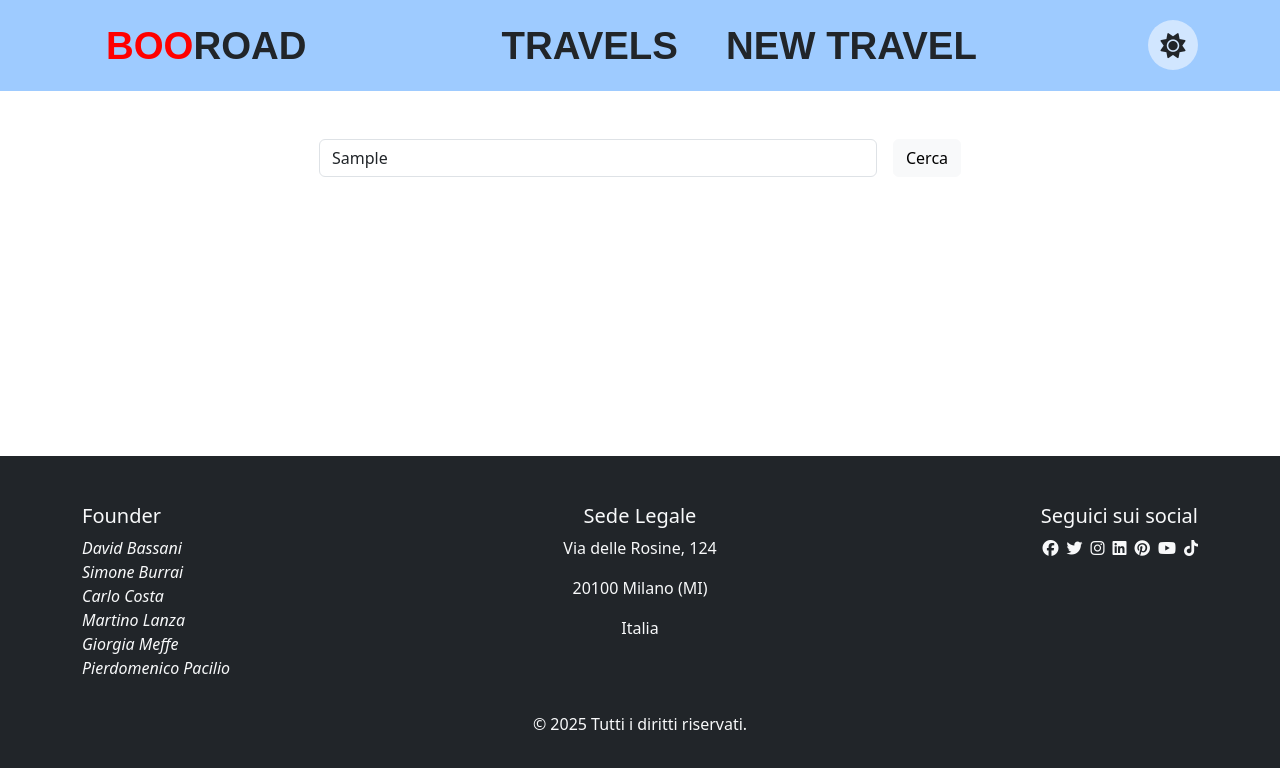
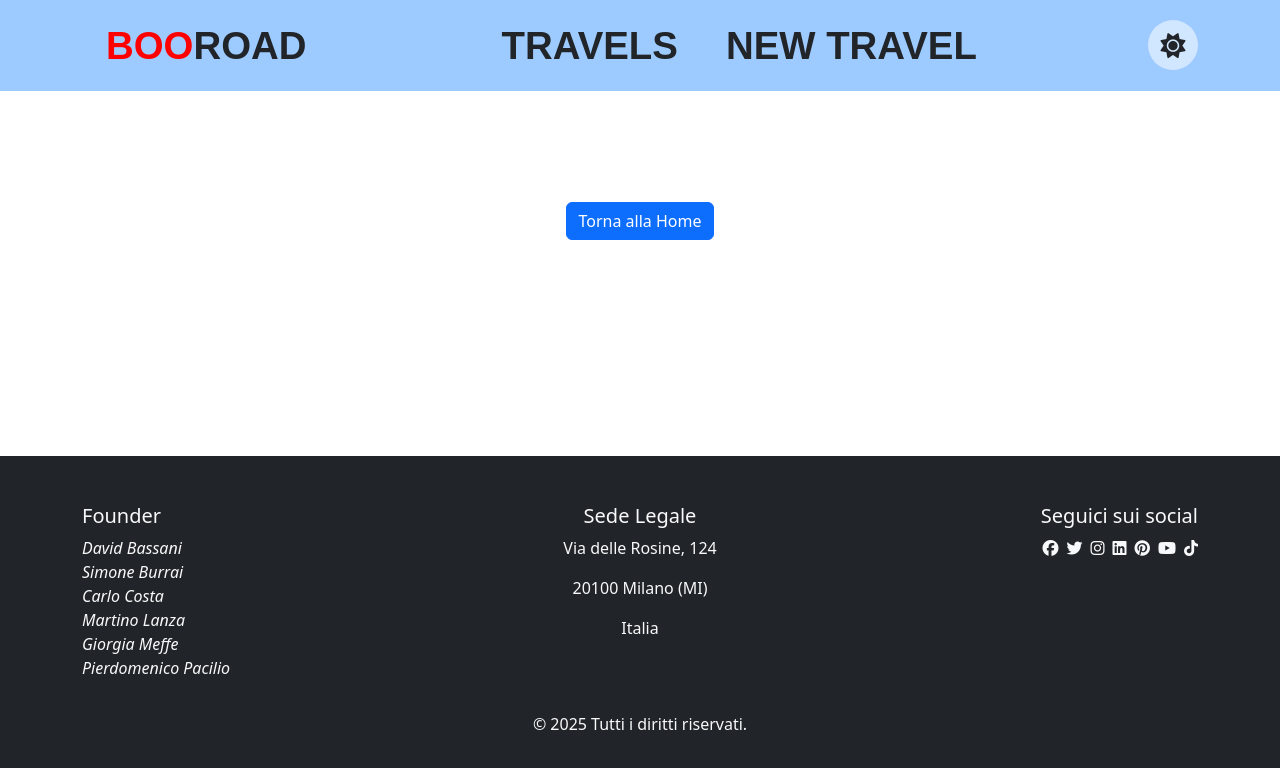
Before and after one commit to simoneburrai/boo-road-webapp, a React (Vite) app: page /travels/1/travellers in a window 1280 px wide. Both pictures are taken after typing "Sample" into the empty fields and a click on the button "Cerca". Shown: the top 768 px of the page. Built offline with nearby package versions, Linux system fonts and the light colour scheme; a web font is replaced by a local one.

Commit message:
fix: resolved adding problems

```diff
--- a/src/pages/AllTravellers.jsx
+++ b/src/pages/AllTravellers.jsx
@@ -1,57 +1,67 @@
-
 import { useParams, useNavigate, Link } from "react-router-dom";
-import { useTravels } from "../contexts/TravelContext"
-
-import TravellerCard from "../components/travellers/TravellerCard"
-import { useState } from "react";
+import { useTravels } from "../contexts/TravelContext";
+import TravellerCard from "../components/travellers/TravellerCard";
+import { useState, useEffect } from "react";
 import SearchBarTraveller from "../components/SearchBarTraveller";
-
 
 const AllTravellers = () => {
     const navigate = useNavigate();
-    let { travelId } = useParams();
+    const { travelId } = useParams();
+    const parsedTravelId = parseInt(travelId);
 
+    const { filteredTravellers } = useTravels();
+    const [selectedTravellers, setSelectedTravellers] = useState([]);
+    const [searchName, setSearchName] = useState("");
 
-    travelId = parseInt(travelId);
-    const { travellers } = useTravels()
-    const currentTravellers = travellers.filter(traveller => traveller.travelId === travelId)
-    const [filteredTravellers, setFilteredTravellers] = useState(currentTravellers);
-    const [searchName, setSearchName] = useState("");
+    useEffect(() => {
+        const filtered = filteredTravellers.filter(
+            (traveller) => traveller.travelId === parsedTravelId
+        );
+        setSelectedTravellers(filtered);
+    }, [filteredTravellers, parsedTravelId]);
 
     const handleSearch = (name) => {
         setSearchName(name);
         if (name === "") {
-            setFilteredTravellers(currentTravellers);
+            const filtered = filteredTravellers.filter(
+                (traveller) => traveller.travelId === parsedTravelId
+            );
+            setSelectedTravellers(filtered);
         } else {
-            const filtered = currentTravellers.filter(traveller =>
-                traveller.name.toLowerCase().includes(name.toLowerCase()) ||
+            const filtered = filteredTravellers.filter(
+                (traveller) =>
+                    traveller.travelId === parsedTravelId &&
+                    (traveller.name.toLowerCase().includes(name.toLowerCase()) ||
                         traveller.surname.toLowerCase().includes(name.toLowerCase()) ||
-                traveller.nationality.toLowerCase().includes(name.toLowerCase()));
-            setFilteredTravellers(filtered);
+                        traveller.nationality.toLowerCase().includes(name.toLowerCase()))
+            );
+            setSelectedTravellers(filtered);
         }
     };
 
-    // useEffect(()=> {
-    //     if(currentTravellers.length === 0){
-    //         navigate("/notfound");
-    //     }
-    // }, [currentTravellers, navigate])
-
-    if (currentTravellers && currentTravellers.length > 0) {
-        return <div >
+    if (selectedTravellers && selectedTravellers.length > 0) {
+        return (
+            <div>
                 <SearchBarTraveller onSearch={handleSearch} />
                 <div className="d-flex flex-wrap justify-content-between">
-                {filteredTravellers.map(traveller => {
-                    return <TravellerCard className="" traveller={traveller} key={traveller.id} />
-                })}
+                    {selectedTravellers.map((traveller) => (
+                        <TravellerCard traveller={traveller} key={traveller.id} />
+                    ))}
                 </div>
             </div>
+        );
     } else {
-        return <div className="text-center text-white fs-1">
+        return (
+            <div className="text-center text-white fs-1">
                 Impossibile visualizzare i clienti dei viaggi passati...
-            <div><Link to="/" className="btn btn-primary mb-4">Torna alla Home</Link></div>
+                <div>
+                    <Link to="/" className="btn btn-primary mb-4">
+                        Torna alla Home
+                    </Link>
                 </div>
+            </div>
+        );
     }
-}
+};
 
 export default AllTravellers;
```
Lines whose indentation alone changed are shown as unchanged.
